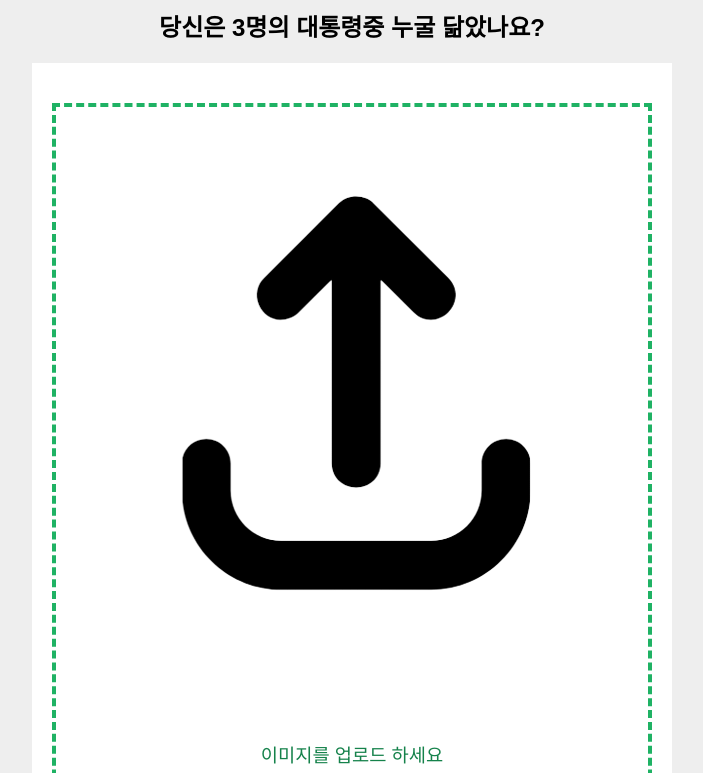
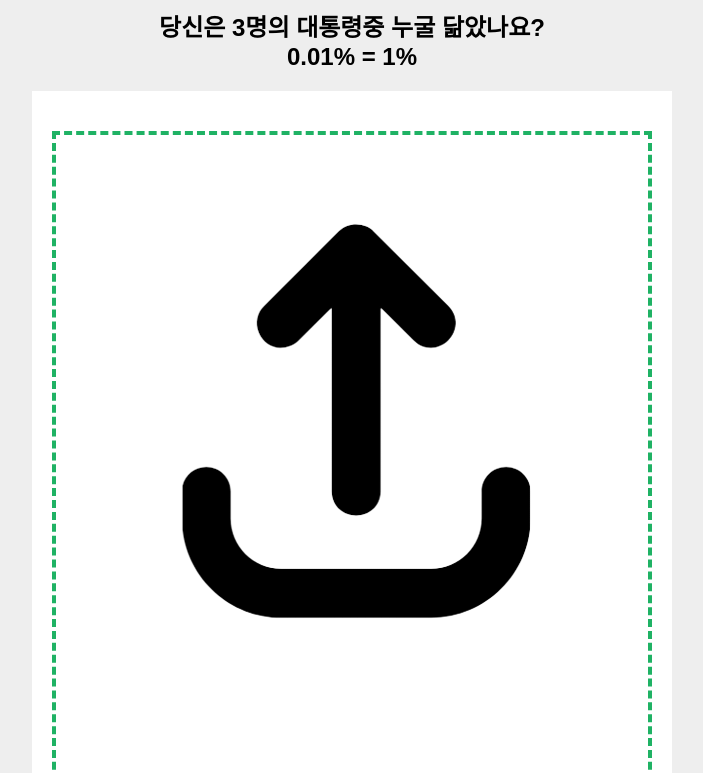
Before and after one commit to sonbitch/pfmobieapp, a plain HTML site: page index.html in a window 1280 px wide. Shown: the part 127-900 px from the top of the page, without its empty margins (288-991 px from the left). Drawn offline with nearby package versions, Linux system fonts and the light colour scheme.

Commit message:
Update index.html

```diff
--- a/index.html
+++ b/index.html
@@ -168,7 +168,7 @@
         <h1>대통령 닮은상 테스트(남자)</br>모바일</h1>
     </div>
     <div class="title_2">
-        <h2>당신은 3명의 대통령중 누굴 닮았나요?</h2>
+        <h2>당신은 3명의 대통령중 누굴 닮았나요?</br>0.01% = 1%</h2>
     </div>
     <script class="jsbin" src="https://ajax.googleapis.com/ajax/libs/jquery/1/jquery.min.js"></script>
     <div class="file-upload">
```
